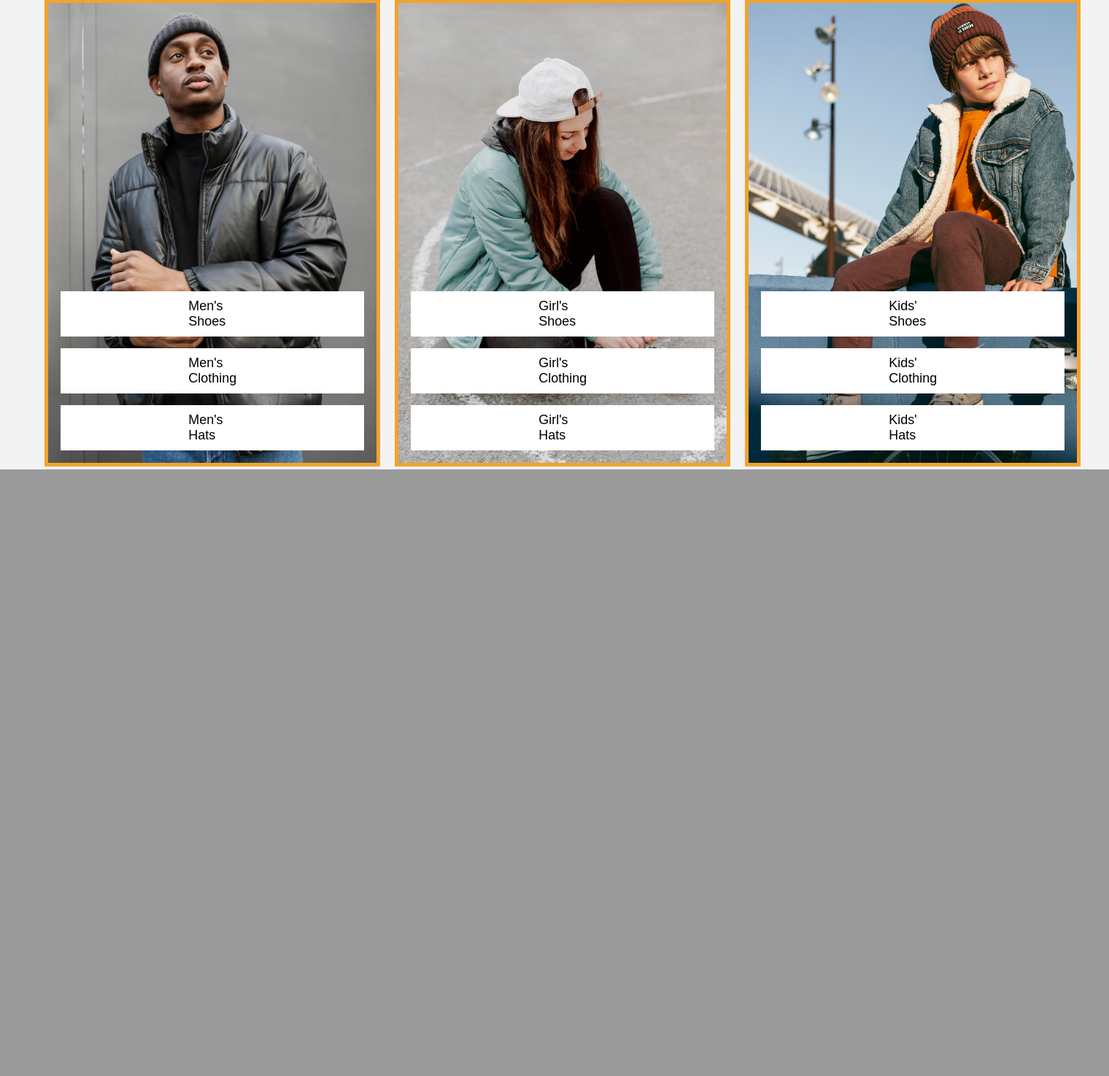
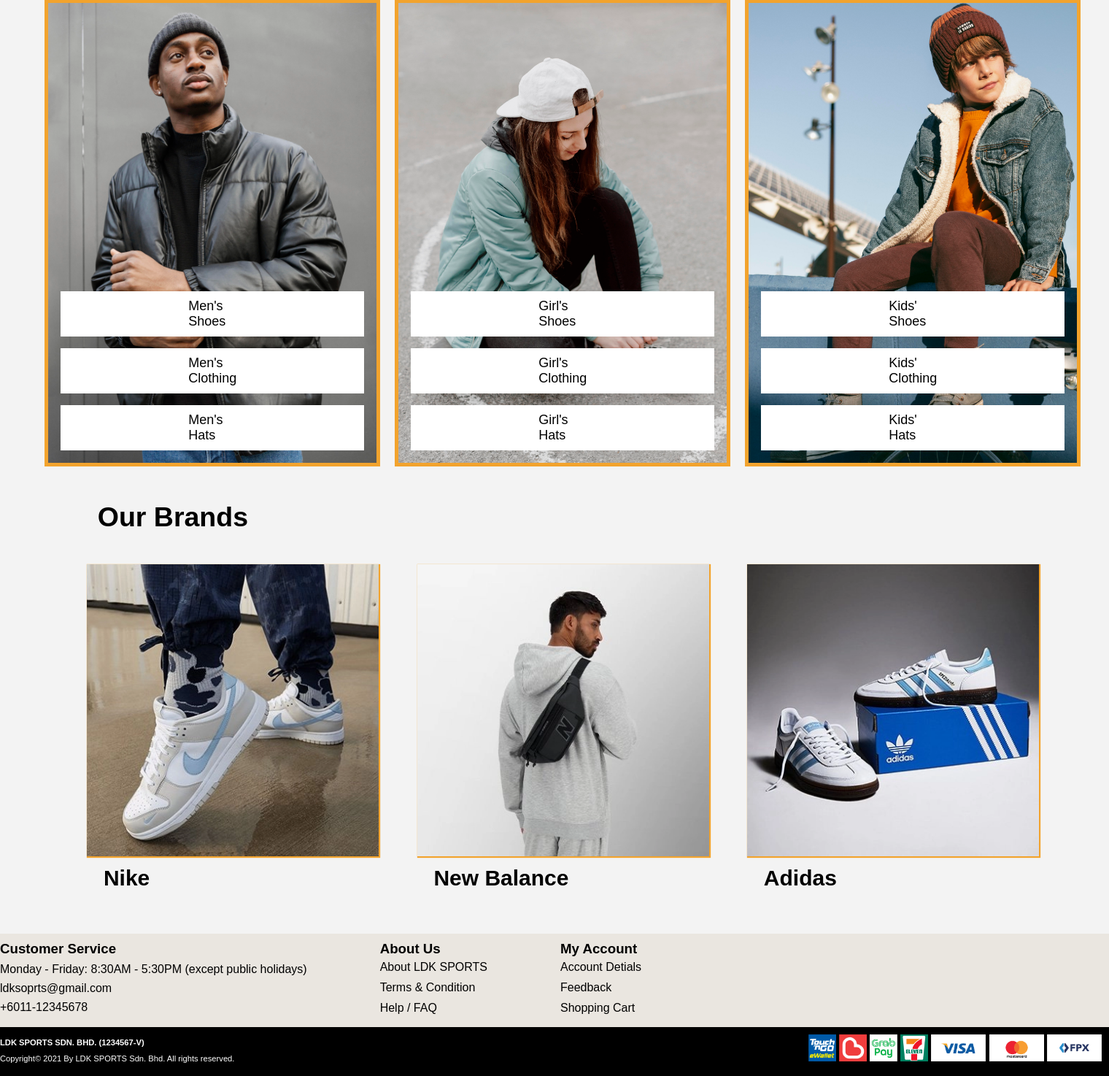
Before and after one commit to DanielTanNaiLe/FYP-project-, a PHP site: page /mainpage.html in a window 1520 px wide. Shown: the part 991-2465 px from the top of the page at 73% size. Before the commit the page ends 1634 px from the top, so only its background shows below. Run offline with PHP 8.4, Linux system fonts and the light colour scheme.

Commit message:
customer page

```diff
--- a/Customer/mainpage.css
+++ b/Customer/mainpage.css
@@ -9,7 +9,7 @@
 
 /*header footer*/
 
-header,footer{
+header{
     width: 100%;
     color: black;
 }
@@ -20,25 +20,11 @@
     z-index: 1;
     box-shadow: 0px 0px 8px 0px;
 }
-footer{
-    bottom: 0;
-    position: relative;
-    height: 10vh;
-    background-color: black;
-}
-
 .image{
     position: absolute;
     margin-left: 5%;
     width: 140px;
     background: transparent;
-}
-footer h3{
-    position: absolute;
-    background-color: black;
-    color: white;
-    top: 10px;
-    left: 50px;
 }
 .nav{
     position: absolute;
@@ -58,7 +44,7 @@
 .nav a::after{
     content: "";
     position: absolute;
-    background-color: black;
+    background-color: rgb(242, 163, 45);
     height: 2px;
     width: 100%;
     left: 0;
@@ -71,7 +57,7 @@
 }
 .nav2{
     position: absolute;
-    left: 82%;
+    left: 80.5%;
     top: 7px;
     padding: 10px;
     border-radius: 20px;
@@ -92,7 +78,7 @@
 }
 .search{
     position: absolute;
-    margin-left: 36%;
+    margin-left: 35%;
     margin-top: 23px;
     background-color: white;
     display: flex;
@@ -127,7 +113,7 @@
 }
 .nav-icon{
     position: absolute;
-    left: 85%;
+    left: 82%;
     top: 45%;
     padding: 10px;
 }
@@ -144,7 +130,7 @@
 }
 .nav-user-icon{
     position: absolute;
-    left: 94.5%;
+    left: 93%;
     top: 45%;
     padding: 10px;
 }
@@ -380,3 +366,86 @@
     background-color: rgb(242, 163, 45);
     color: #fff;
 }
+.main-home3{
+    padding-left: 5%;
+}
+.home3-banner{
+    display: grid;
+    margin-left: auto;
+    margin-right: auto;
+    width: 94%;
+    grid-template-columns: repeat(3,1fr);
+}
+.image-container3{
+    transition: all .42 ease;
+}
+.home3-banner img{
+    width: 400px;
+    box-shadow: rgb(242, 163, 45) 1px 1px 1px 1px;
+}
+.home3-banner h1{
+    text-transform: capitalize;
+    padding: 2% 5%;
+    font-size: 30px;
+}
+.image-container3:hover{
+    transform:scale(1.1);
+}
+
+/*******************Footer*******************/
+
+footer{
+	margin-top:50px;
+}
+.upper-footer{
+	background-color: rgb(234, 230, 224)
+}
+.upper-footer ul{
+	list-style-type: none;
+	width:100%;
+	height: auto;
+	overflow: hidden;
+	display: block;
+	margin:0px;
+}
+.upper-footer li{
+	list-style-type: none;
+	padding: 10px 0px;
+	float: left;
+}
+.spacing-li{
+	margin-left: 100px;
+}
+.upper-footer li a{
+	padding: 5px 0px;
+	display: block;
+	color: black;
+	text-decoration: none;
+}
+.upper-footer li p{
+	margin: 8px 0px;
+}
+.upper-footer a:hover{
+	color: blue;
+}
+
+.lower-footer{
+	background-color: black;
+	margin: 0px;
+	height: 67px;
+}
+.lower-footer ul{
+	list-style-type: none;
+	margin: 0px;
+}
+.lower-footer ul li{
+	display: inline;
+	margin:0px;
+	padding: 10px 0px;
+}
+.lower-footer-font{
+	color: white;
+	margin: 0px;
+	padding: 5px 0px;
+	font-size: 0.7em;
+}
--- a/Customer/mainpage.html
+++ b/Customer/mainpage.html
@@ -83,5 +83,63 @@
         </div>
         </div>
      </section>
+     <section class="main-home3">
+        <div class="home2-text">
+            <h1>Our Brands</h1>
+        </div>
+        <div class="home3-banner">
+            <div class="image-container3">
+              <a href=""><img src="./image/nike banner.webp" alt=""></a>
+              <h1>nike</h1>
+              </div>
+              <div class="image-container3">
+              <a href=""><img src="./image/new-balance banner.webp" alt=""></a>
+                <h1>New balance</h1>
+                </div>
+                <div class="image-container3">
+              <a href=""><img src="./image/adidas banner.webp" alt=""></a>
+                <h1>adidas</h1>
+            </div>
+        </div>
+     </section>
+     <footer>
+     <div class="upper-footer">
+		<ul>
+			<li><h3>Customer Service</h3>
+				<p>Monday - Friday: 8:30AM - 5:30PM (except public holidays)</p>
+				<p><i class="fas fa-envelope"></i>  ldksoprts@gmail.com</p>
+				<p><i class="fas fa-phone"></i>  +6011-12345678</p>
+			</li>
+
+			<li class="spacing-li"><h3>About Us</h3>
+				<a href="aboutus.php">About LDK SPORTS</a>
+				<a href="#">Terms & Condition</a>
+				<a href="contact_us.php">Help / FAQ</a>
+			</li>
+
+			<li class="spacing-li"><h3>My Account</h3>
+				<a href="user_edit.php">Account Detials</a>
+				<a href="feedback.php">Feedback</a>
+				<a href="cart.php">Shopping Cart</a>
+			</li>
+		</ul>
+	</div>
+	<div class="lower-footer">
+		<ul>
+			<li style="float:left;"><h4 class="lower-footer-font">LDK SPORTS SDN. BHD. (1234567-V)</h4>
+				<p class="lower-footer-font">Copyright&copy; 2021 By LDK SPORTS Sdn. Bhd. All rights reserved.</p>
+			</li>
+			<li style="float:right;margin-right:10px" id="footer-payment-img">
+			<img src="./Image/tng.png" style="height:37.5px;width:37.5px;">
+			<img src="./Image/boost.png" style="height:37.5px;width:37.5px;">
+			<img src="./Image/grab.png" style="height:37.5px;width:37.5px;">
+			<img src="./Image/7eleven.png" style="height:37.5px;width:37.5px;">
+			<img src="./Image/visa.png" style="height:37.5px;width:75px;">
+			<img src="./Image/master.png" style="height:37.5px;width:75px;">
+			<img src="./Image/fpx.png" style="height:37.5px;width:75px;">
+			</li>
+		</ul>
+	</div>
+</footer>
      </body>
      </html>
```
Also changed, not shown: Customer/menpage.html (+39 -3 lines), Customer/image/adidas banner.webp (added), Customer/image/new-balance banner.webp (added), Customer/image/nike banner.webp (added).
